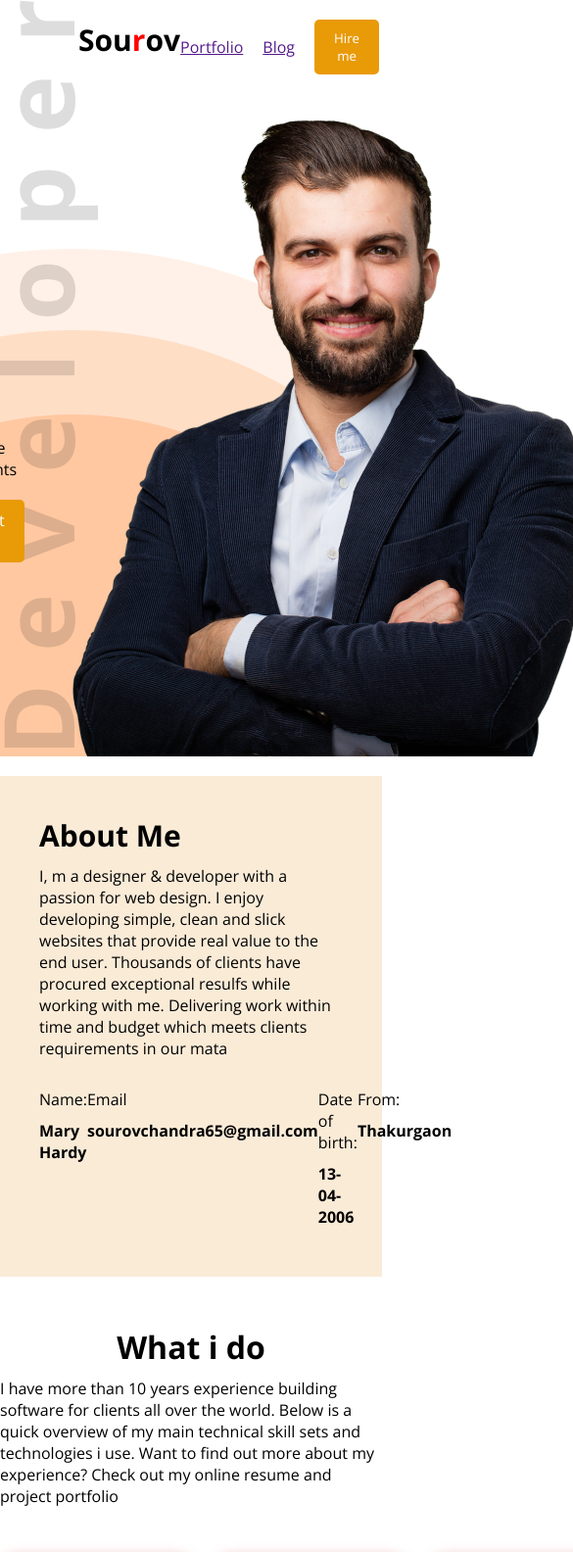
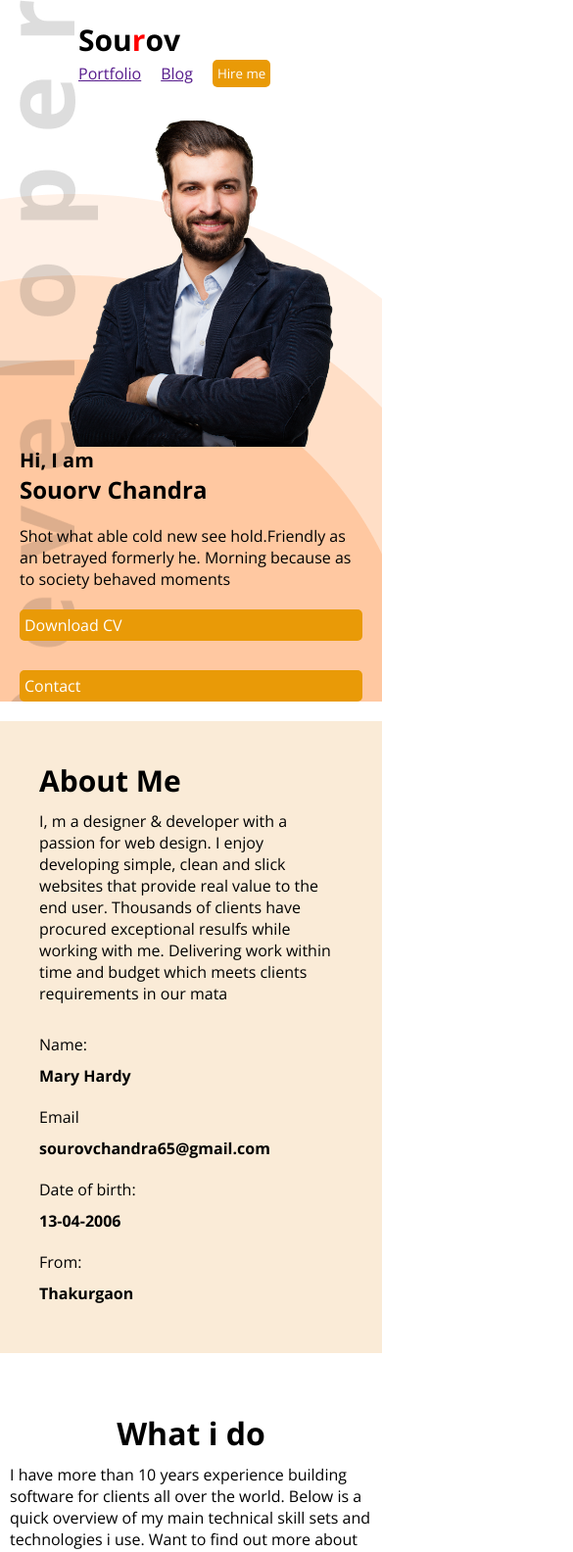
Before and after one commit to sourov90/my-portfolio-deigne-with-html-and-css, a plain HTML site: page index.html in a window 390 px wide. Shown: the top 1584 px of the page at 98% size, 585 px wide, since content can reach past the window. Drawn offline with nearby package versions, Linux system fonts and the light colour scheme.

Commit message:
added a responsive portfolio degine

```diff
--- a/index.html
+++ b/index.html
@@ -36,7 +36,7 @@
                         <p class="btn-primary">Contact</p>
                     </div>
                 </div>
-                <img src="./images/hardy.png" alt="">
+                <img class="banner-images-sourov" src="./images/hardy.png" alt="">
             </div>
         </section>
     </header>
@@ -68,6 +68,9 @@
                 </div>
             </div>
         </section>
+
+
+
         <!-- banner section  -->
         <div class="what-do-container">
             <h1>What i do</h1>
@@ -76,6 +79,9 @@
                 experience?
                 Check out my online resume and project portfolio</p>
         </div>
+
+
+
         <!-- resume section  -->
         <section>
             <div class="resume-container">
@@ -128,6 +134,8 @@
 
         <!-- resume summary  -->
         <section class="summary-container">
+
+
             <div class="resume-summary">
                 <div class="summary-resume-items-container">
                     <h1>My Education</h1>
@@ -213,7 +221,9 @@
                 <hr>
             </div>
         </section>
-        <div style="display: flex; justify-content: center;">
+
+
+         <div style="display: flex; justify-content: center;">
             <button class="btn-primary">Download Cv</button>
         </div>
     </main>
--- a/style/style.css
+++ b/style/style.css
@@ -134,35 +134,115 @@
 }
 
 /* resume summary style  */
-.summary-container{
+.summary-container {
     display: flex;
     padding: 40px 84px;
     gap: 20px;
 }
-.summary-resume-items-container{
+
+.summary-resume-items-container {
 
     margin: 30px 0px;
 }
 
 /* style footer  */
-.footers{
+.footers {
     display: flex;
-     gap: 20px;
-     justify-content: space-between;
-     padding: 20px 60px;
+    gap: 20px;
+    justify-content: space-between;
+    padding: 20px 60px;
     background-color: antiquewhite;
     margin-top: 40px;
     padding: 80px;
     align-items: center;
 }
-.footer-text-container{
+
+.footer-text-container {
     max-width: 600px;
 }
-.footer-form-container{
+
+.footer-form-container {
     margin-bottom: 20px;
 }
-.tipe{
+
+.tipe {
     margin: 10px 0px;
     height: 50px;
     width: 100%;
 }
+
+@media screen and (max-width:576px) {
+    .nav-container {
+        flex-direction: column;
+        /* justify-content: space-between;
+            padding: 20px 80px; */
+    }
+
+    .banner {
+        flex-direction: column-reverse;
+    }
+
+    .btn-primary {
+        padding: 5px 5px;
+
+        background-color: rgb(233, 154, 7);
+        border: none;
+        border-radius: 5px;
+        color: white;
+        font-size: 600;
+    }
+
+    .banner-text-container .banner-title {
+        font-size: 20px;
+
+    }
+
+
+
+    .banner-download-container {
+        flex-direction: column;
+
+    }
+
+    .banner-images-sourov {
+        width: 300px;
+    }
+
+    .banner {
+        display: flex;
+        justify-content: center;
+        align-items: center;
+        padding: 0px 20px;
+
+    }
+
+    .about-items-container {
+        flex-direction: column;
+        margin-top: 20px;
+    }
+
+    .what-do-container {
+        padding: 10px;
+
+    }
+
+    .resume-container {
+        flex-direction: column;
+        max-width: 1140px;
+        margin: 0px auto;
+        gap: 30px;
+    }
+
+    .summary-container {
+        flex-direction: column;
+        padding: 10px;
+        gap: 20px;
+    }
+
+    .footers {
+        flex-direction: column;
+
+        padding: 10px;
+
+    }
+}
```
